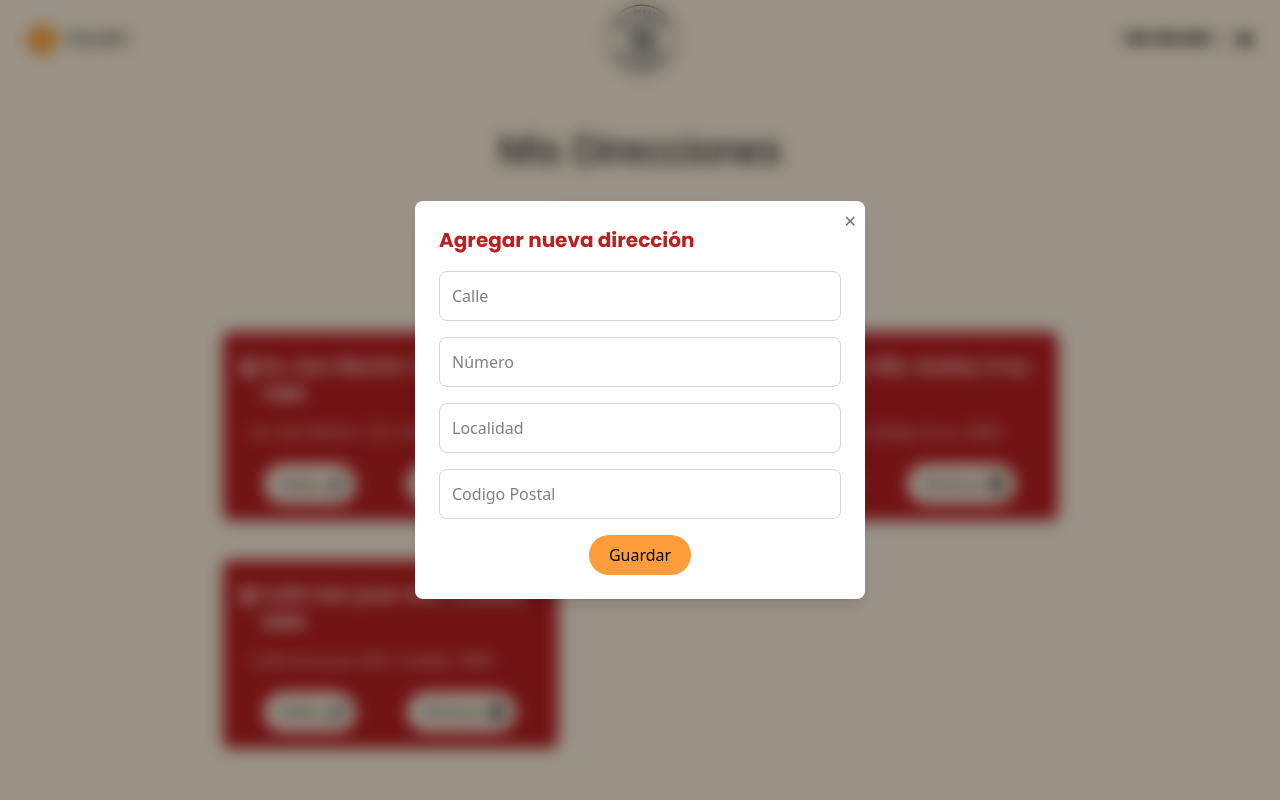
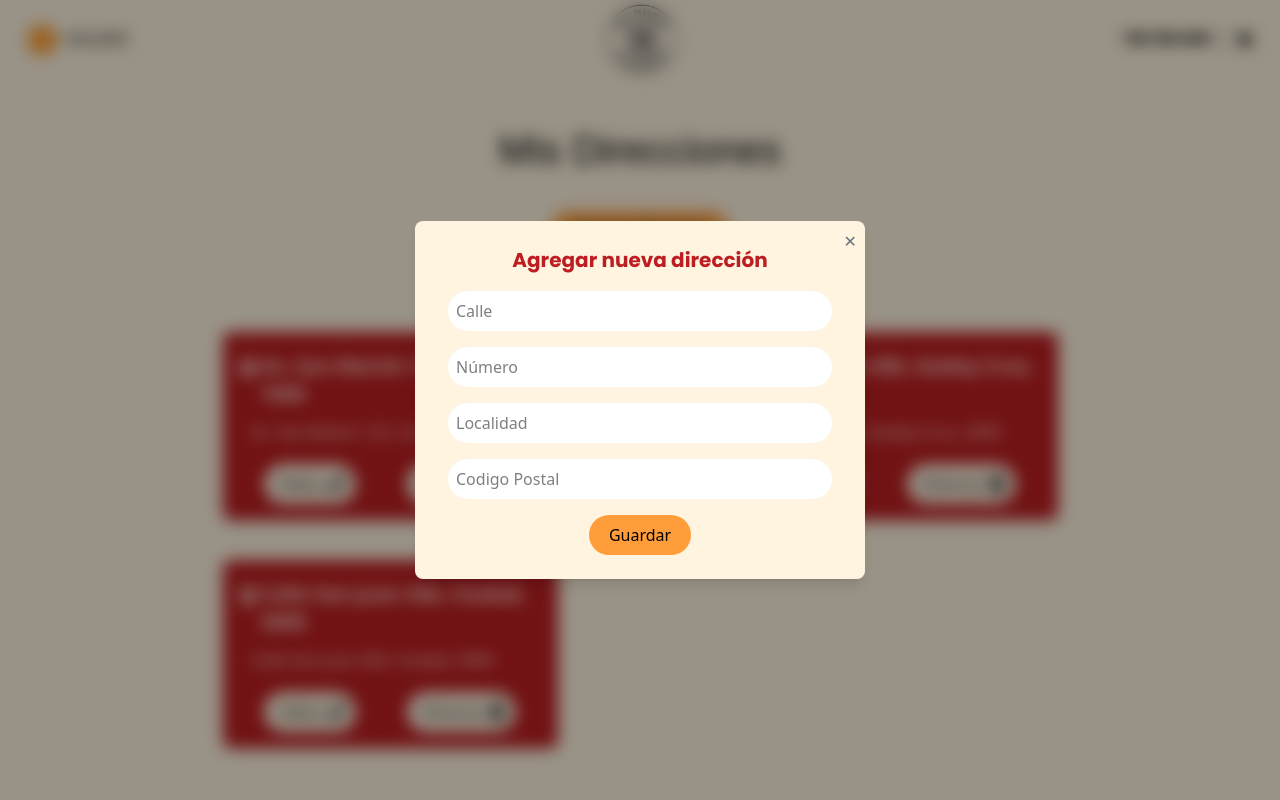
Before and after one commit to diegoCardenas03/ElBuenSabor, a React (Vite) app: page /MisDirecciones in a window 1280 px wide. Both pictures are taken after a click on the button "Agregar Direccion". Shown: the top 800 px of the page. Built offline with nearby package versions, Linux system fonts and the light colour scheme; a web font is replaced by a local one.

Commit message:
cambio estilo modales

```diff
--- a/src/pages/detalleCompra.tsx
+++ b/src/pages/detalleCompra.tsx
@@ -195,7 +195,7 @@ const DetalleCompra = () => {
 
             {mostrarDirecciones && (
                 <div className="fixed inset-0 bg-black/40 backdrop-blur-sm flex items-center justify-center z-50">
-                    <div className="bg-white p-6 rounded-lg shadow-lg w-[350px] md:w-[450px] relative">
+                    <div className="bg-primary p-6 rounded-lg shadow-lg w-[350px] md:w-[450px] relative ">
                         <button className="absolute top-2 right-2 text-gray-500 hover:text-gray-800" onClick={() => { setMostrarDirecciones(false); setDireccionState({ ...direccionState, temporal: direccionState.seleccionada }); }}>
                             ✕
                         </button>
@@ -203,12 +203,12 @@ const DetalleCompra = () => {
 
                         <ul className="space-y-2">
                             {direcciones.map(dir => (
-                                <label key={dir.id} className='flex items-center'>
+                                <label key={dir.id} className='flex items-center cursor-pointer pl-8'>
                                     <input
                                         type='radio'
                                         name='direccion'
                                         value={dir.id}
-                                        checked={direccionState.temporal === dir.id}
+                                        checked={direccionState.temporal === dir.id || direccionDesdeState?.id === dir.id}
                                         onChange={handleChange}
                                         className='accent-red-800 mr-3'
                                     />
@@ -229,14 +229,14 @@ const DetalleCompra = () => {
 
             {agregarComentario && (
                 <div className="fixed inset-0 bg-black/40 backdrop-blur-sm flex items-center justify-center z-50">
-                    <div className="bg-white p-6 rounded-lg shadow-lg w-[350px] md:w-[450px] relative">
+                    <div className="bg-primary p-6 rounded-lg shadow-lg w-[350px] md:w-[450px] relative">
                         <button className="absolute top-2 right-2 text-gray-500 hover:text-gray-800 cursor-pointer" onClick={() => { setAgregarComentario(false); setComentarioState({ ...comentarioState, temporal: comentarioState.actual }); }}>
                             ✕
                         </button>
                         <h2 className="text-secondary font-primary font-bold pb-8 pl-5 text-[20px]">¿Qué comentario querés agregar?</h2>
 
                         <textarea
-                            className='w-full h-24 border border-gray-300 rounded-lg p-4'
+                            className='bg-white w-full h-24 border-none rounded-lg p-4'
                             name='comentario'
                             value={comentarioState.temporal}
                             onChange={handleChange}
--- a/src/pages/misDirecciones.tsx
+++ b/src/pages/misDirecciones.tsx
@@ -90,7 +90,7 @@ const MisDirecciones = () => {
                 <div>
                     {mostrarModal && (
                         <div className="fixed inset-0 bg-black/40 backdrop-blur-sm flex items-center justify-center z-50">
-                            <div className="bg-white p-6 rounded-lg shadow-lg w-[350px] md:w-[450px] relative">
+                            <div className="bg-primary p-6 rounded-lg shadow-lg w-[350px] md:w-[450px] relative flex flex-col justify-center items-center">
                                 <button
                                     className="cursor-pointer absolute top-2 right-2 text-gray-500 hover:text-gray-800"
                                     onClick={() => {
@@ -102,33 +102,33 @@ const MisDirecciones = () => {
                                 >
                                     ✕
                                 </button>
-                                <h2 className="text-secondary font-primary font-bold pb-4 text-[20px]">
+                                <h2 className="items-center text-secondary font-primary font-bold pb-4 text-[20px]">
                                     {modoEditar ? 'Editar dirección' : 'Agregar nueva dirección'}
                                 </h2>
                                 <input
                                     type="text"
-                                    className="w-full border border-gray-300 rounded-lg p-3 mb-4"
+                                    className="bg-white w-sm border-none rounded-[50px] p-2 mb-4"
                                     placeholder="Calle"
                                     value={calle}
                                     onChange={(e) => setDireccionNueva({ ...direccionNueva, calle: e.target.value })}
                                 />
                                 <input
                                     type="text"
-                                    className="w-full border border-gray-300 rounded-lg p-3 mb-4"
+                                    className="bg-white w-sm border-none rounded-[50px] p-2 mb-4"
                                     placeholder="Número"
                                     value={numero}
                                     onChange={(e) => setDireccionNueva({ ...direccionNueva, numero: e.target.value })}
                                 />
                                 <input
                                     type="text"
-                                    className="w-full border border-gray-300 rounded-lg p-3 mb-4"
+                                    className="bg-white w-sm border-none rounded-[50px] p-2 mb-4"
                                     placeholder="Localidad"
                                     value={localidad}
                                     onChange={(e) => setDireccionNueva({ ...direccionNueva, localidad: e.target.value })}
                                 />
                                 <input
                                     type="text"
-                                    className="w-full border border-gray-300 rounded-lg p-3 mb-4"
+                                    className="bg-white w-sm border-none rounded-[50px] p-2 mb-4"
                                     placeholder="Codigo Postal"
                                     value={codigoPostal}
                                     onChange={(e) => setDireccionNueva({ ...direccionNueva, codigoPostal: e.target.value })}
```
